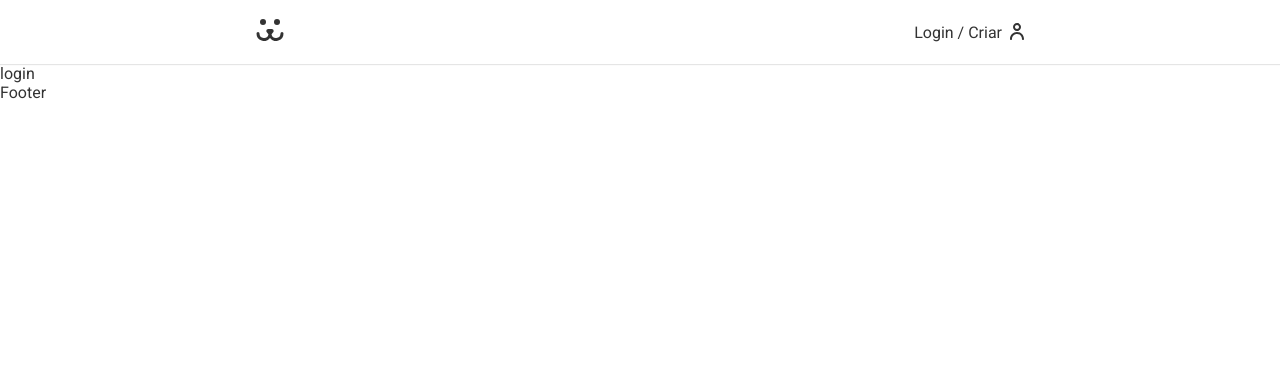
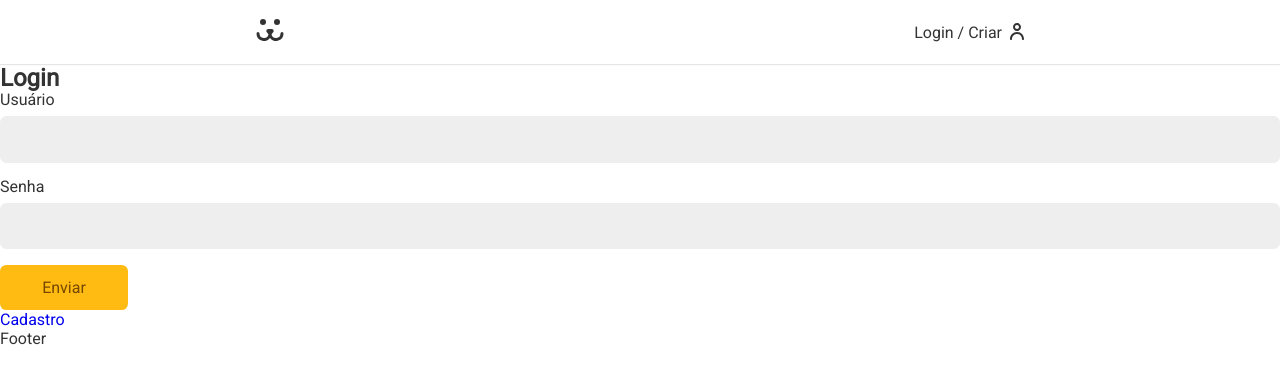
Before and after one commit to ClodoaldoDantas/dogs, a React (Create React App) app: page /login in a window 1280 px wide. Shown: the top 384 px of the page. Built offline with nearby package versions, Linux system fonts and the light colour scheme.

Commit message:
✨ Componentes para formulário e hook useForm

```diff
--- a/src/App.js
+++ b/src/App.js
@@ -13,7 +13,7 @@ const App = () => {
       <Header />
       <Routes>
         <Route path='/' element={<Home />} />
-        <Route path='/login' element={<Login />} />
+        <Route path='/login/*' element={<Login />} />
       </Routes>
       <Footer />
     </BrowserRouter>
--- /dev/null
+++ b/src/components/Button/index.js
@@ -0,0 +1,10 @@
+import React from 'react';
+import './styles.scss';
+
+export default function Button({ children, ...props }) {
+  return (
+    <button className='button' {...props}>
+      {children}
+    </button>
+  );
+}
--- /dev/null
+++ b/src/components/Button/styles.scss
@@ -0,0 +1,25 @@
+.button {
+  font-size: 1rem;
+  font-family: var(--type-first);
+  cursor: pointer;
+  border: none;
+  border-radius: 0.4rem;
+  background-color: #fb1;
+  color: #764701;
+
+  padding: 0.8rem 1.2rem;
+  box-sizing: border-box;
+  min-width: 8rem;
+  transition: 100ms;
+
+  &:hover,
+  &:focus {
+    outline: none;
+    box-shadow: 0 0 0 3px #fea, 0 0 0 4px #fb1;
+  }
+
+  &:disabled {
+    opacity: 0.5;
+    cursor: wait;
+  }
+}
--- /dev/null
+++ b/src/components/Input/index.js
@@ -0,0 +1,30 @@
+import React from 'react';
+import './styles.scss';
+
+export default function Input({
+  type,
+  label,
+  name,
+  value,
+  onChange,
+  onBlur,
+  error,
+}) {
+  return (
+    <div className='input-wrapper'>
+      <label className='label' htmlFor={name}>
+        {label}
+      </label>
+      <input
+        className='input'
+        type={type}
+        id={name}
+        name={name}
+        value={value}
+        onChange={onChange}
+        onBlur={onBlur}
+      />
+      {error && <p className='error'>{error}</p>}
+    </div>
+  );
+}
--- /dev/null
+++ b/src/components/Input/styles.scss
@@ -0,0 +1,35 @@
+.input {
+  border: 1px solid #eee;
+  display: block;
+  width: 100%;
+  font-size: 1rem;
+  padding: 0.8rem;
+  border-radius: 0.4rem;
+  background-color: #eee;
+  transition: 200ms;
+
+  &:focus,
+  &:hover {
+    outline: none;
+    border-color: #fb1;
+    background-color: #fff;
+    box-shadow: 0 0 0 3px #fea;
+  }
+
+  &-wrapper {
+    margin-bottom: 1rem;
+  }
+}
+
+.label {
+  font-size: 1rem;
+  line-height: 1;
+  display: block;
+  padding-bottom: 0.5rem;
+}
+
+.error {
+  font-size: 0.875rem;
+  color: #f31;
+  margin-top: 0.25rem;
+}
--- /dev/null
+++ b/src/hooks/useForm.js
@@ -0,0 +1,43 @@
+import { useState } from 'react';
+
+const types = {
+  email: {
+    regex: /\S+@\S+/,
+    message: 'Preencha um email válido',
+  },
+};
+
+export const useForm = (type) => {
+  const [value, setValue] = useState('');
+  const [error, setError] = useState(null);
+
+  function onChange(event) {
+    const value = event.target.value;
+    if (error) validate(value);
+    setValue(value);
+  }
+
+  function validate(value) {
+    if (type === false) return true;
+
+    if (value.length === 0) {
+      setError('Preencha um valor');
+      return false;
+    } else if (types[type] && !types[type].regex.test(value)) {
+      setError(types[type].message);
+      return false;
+    } else {
+      setError(null);
+      return true;
+    }
+  }
+
+  return {
+    value,
+    error,
+    setValue,
+    onChange,
+    validate: () => validate(value),
+    onBlur: () => validate(value),
+  };
+};
--- /dev/null
+++ b/src/pages/Login/LoginCreate/index.js
@@ -0,0 +1,5 @@
+import React from 'react';
+
+export default function LoginCreate() {
+  return <div>LoginCreate</div>;
+}
--- /dev/null
+++ b/src/pages/Login/LoginForm/index.js
@@ -0,0 +1,47 @@
+import React from 'react';
+import { Link } from 'react-router-dom';
+
+import Input from '../../../components/Input';
+import Button from '../../../components/Button';
+import { useForm } from '../../../hooks/useForm';
+
+export default function LoginForm() {
+  const username = useForm();
+  const password = useForm();
+
+  async function handleSubmit(e) {
+    e.preventDefault();
+
+    if (!username.validate() || !password.validate()) return;
+
+    const response = await fetch(
+      'https://dogsapi.origamid.dev/json/jwt-auth/v1/token',
+      {
+        method: 'POST',
+        headers: {
+          'Content-Type': 'application/json',
+        },
+        body: JSON.stringify({
+          username: username.value,
+          password: password.value,
+        }),
+      }
+    );
+
+    const data = await response.json();
+    console.log(data);
+  }
+
+  return (
+    <section>
+      <h1>Login</h1>
+      <form onSubmit={handleSubmit}>
+        <Input type='text' name='username' label='Usuário' {...username} />
+        <Input type='password' name='password' label='Senha' {...password} />
+        <Button>Enviar</Button>
+      </form>
+
+      <Link to='/login/criar'>Cadastro</Link>
+    </section>
+  );
+}
--- /dev/null
+++ b/src/pages/Login/LoginPasswordLost/index.js
@@ -0,0 +1,5 @@
+import React from 'react';
+
+export default function LoginPasswordLost() {
+  return <div>LoginPasswordLost</div>;
+}
--- /dev/null
+++ b/src/pages/Login/LoginPasswordReset/index.js
@@ -0,0 +1,5 @@
+import React from 'react';
+
+export default function LoginPasswordReset() {
+  return <div>LoginPasswordReset</div>;
+}
--- a/src/pages/Login/index.js
+++ b/src/pages/Login/index.js
@@ -1,5 +1,18 @@
 import React from 'react';
+import { Routes, Route } from 'react-router-dom';
+
+import LoginForm from './LoginForm';
+import LoginCreate from './LoginCreate';
+import LoginPasswordLost from './LoginPasswordLost';
+import LoginPasswordReset from './LoginPasswordReset';
 
 export default function Login() {
-  return <div>login</div>;
+  return (
+    <Routes>
+      <Route path='/' element={<LoginForm />} />
+      <Route path='criar' element={<LoginCreate />} />
+      <Route path='perdeu' element={<LoginPasswordLost />} />
+      <Route path='resetar' element={<LoginPasswordReset />} />
+    </Routes>
+  );
 }
```
